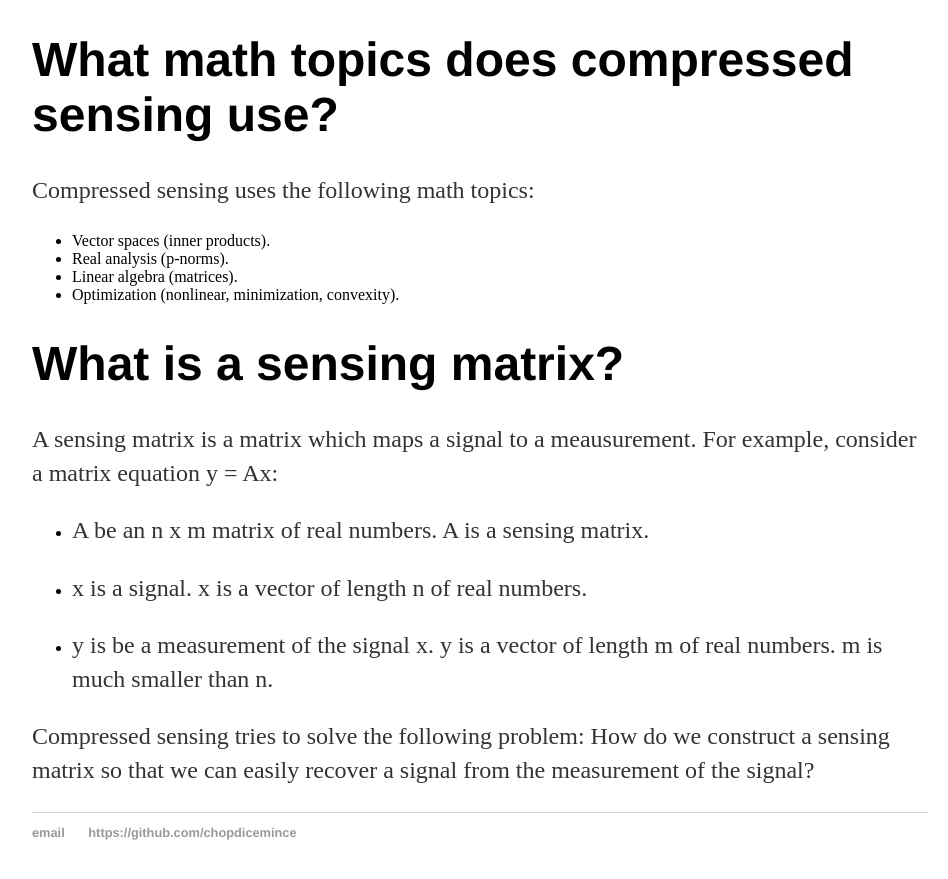
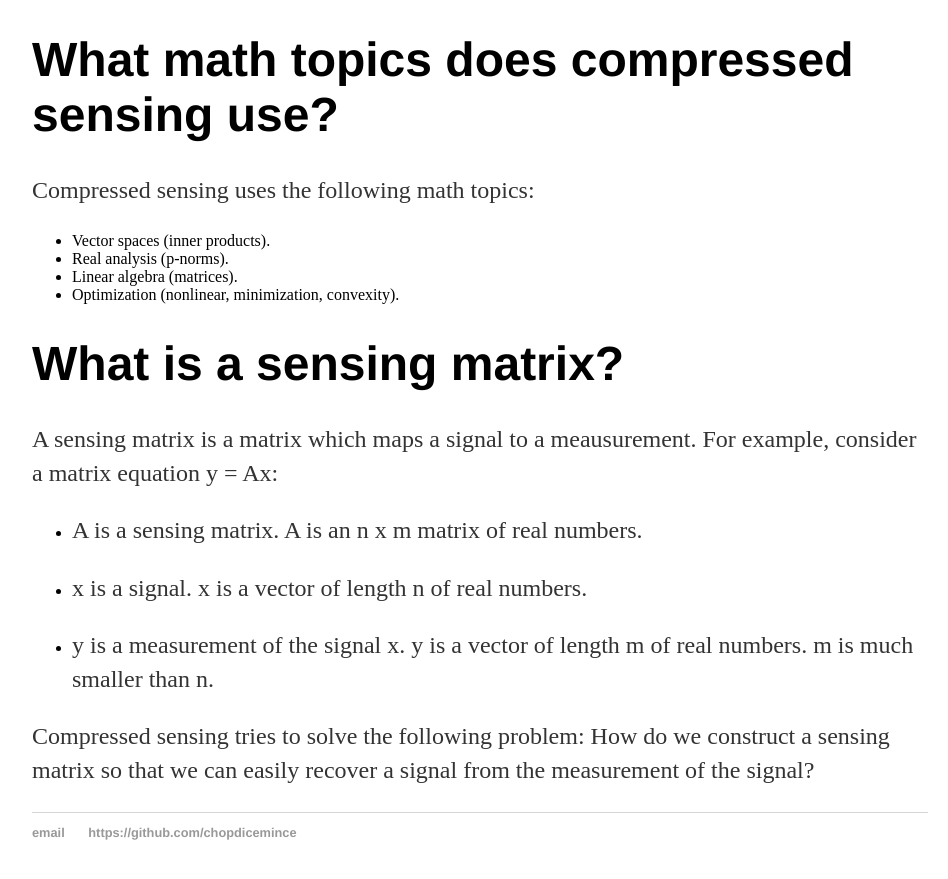
Before and after one commit to chopdicemince/chopdicemince.github.io, a Jekyll site: the page built from _posts/2018-09-02-compressed-sensing.md, in a window 1280 px wide and 900 px high, scrolled down 2080 px. Shown: the top 879 px of the window, without its empty margins (160-1108 px from the left). Built offline with Jekyll 4.4.1, drawn with Linux system fonts in a browser that asks for light colours.

```diff
--- a/_posts/2018-09-02-compressed-sensing.md
+++ b/_posts/2018-09-02-compressed-sensing.md
@@ -51,10 +51,10 @@ Compressed sensing uses the following math topics:
 
 A sensing matrix is a matrix which maps a signal to a meausurement. For example, consider a matrix equation y = Ax:
 
-* A be an n x m matrix of real numbers. A is a sensing matrix.
+* A is a sensing matrix. A is an n x m matrix of real numbers.
 
 * x is a signal. x is a vector of length n of real numbers.
 
-* y is be a measurement of the signal x. y is a vector of length m of real numbers. m is much smaller than n.
+* y is a measurement of the signal x. y is a vector of length m of real numbers. m is much smaller than n.
 
 Compressed sensing tries to solve the following problem: How do we construct a sensing matrix so that we can easily recover a signal from the measurement of the signal?
```
